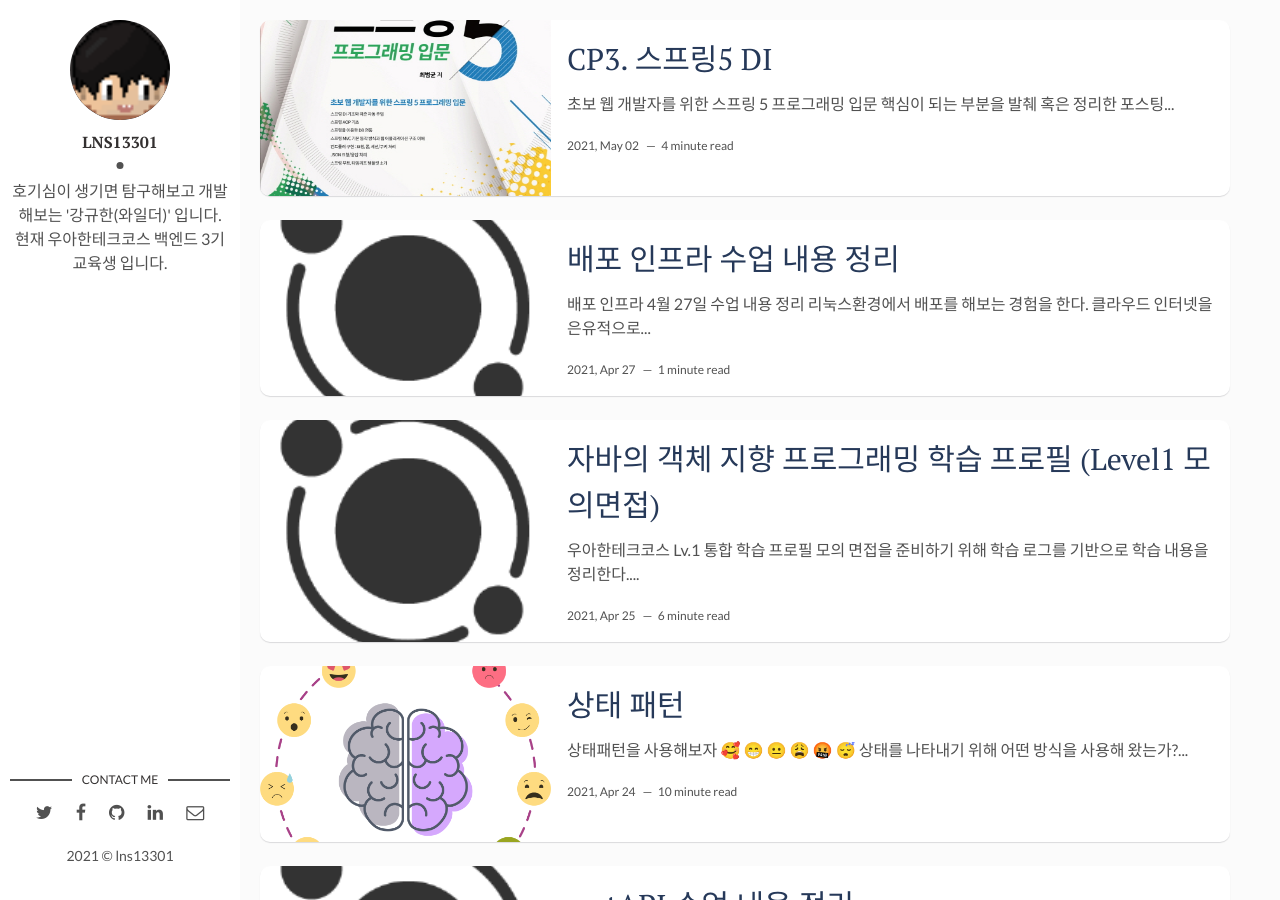
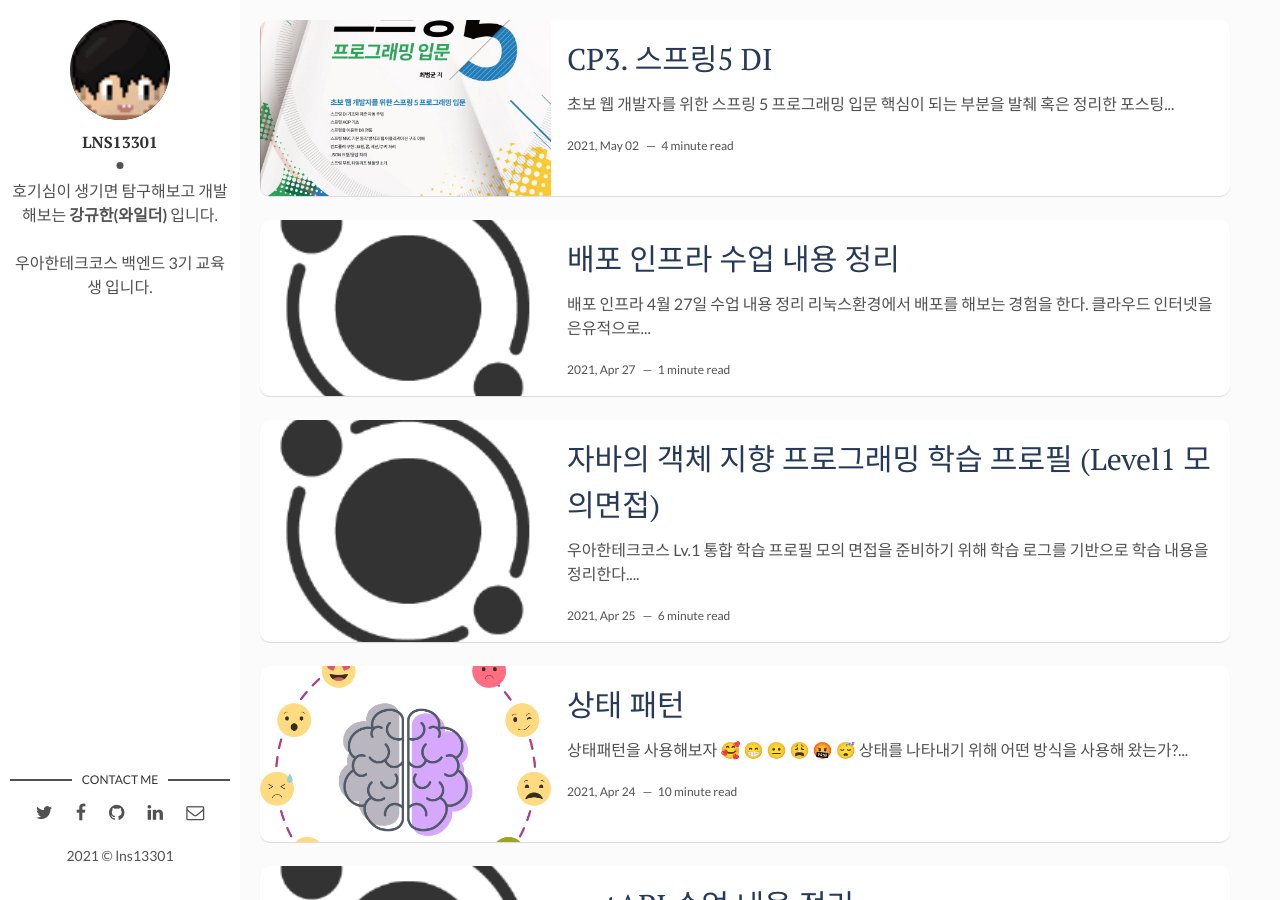
Before and after one commit to lns13301/github-blog, a Jekyll site: the page built from index.html, in a window 1280 px wide and 900 px high. Built offline with Jekyll 4.4.1, drawn with Linux system fonts in a browser that asks for light colours; the list of posts is cut into pages by our own code.

Commit message:
chore: 깃허브 url 수정

```diff
--- a/_config.yml
+++ b/_config.yml
@@ -8,10 +8,10 @@ site-twitter: #if your site has a twitter account, enter it here
 # Author Settings
 author: lns13301 # add your name
 author-img: face.png # add your photo
-about-author: 호기심이 생기면 탐구해보고 개발해보는 '강규한(와일더)' 입니다.<br>현재 우아한테크코스 백엔드 3기 교육생 입니다. # add description
+about-author: 호기심이 생기면 탐구해보고 개발해보는 <b>강규한(와일더)</b> 입니다.<br><br>우아한테크코스 백엔드 3기 교육생 입니다. # add description
 social-twitter: # add your Twitter handle
 social-facebook: # add your Facebook handle
-social-github: https://github.com/ln13301 # add your Github handle
+social-github: ln13301 # add your Github handle
 social-linkedin: # add your Linkedin handle
 social-email: gyuhanKang@gmail.com # add your Email address
 
```
